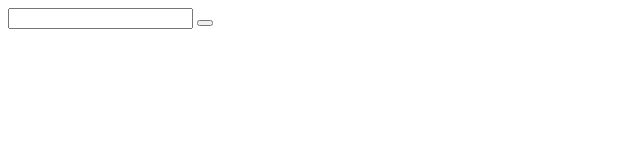
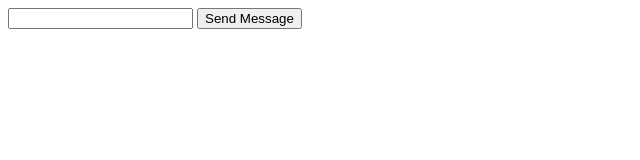
Before and after one commit to MadhusudanAnand/chat-app, a website: page index.html in a window 1280 px wide. Shown: the whole page, without its empty margins (0-640 px from the left). Drawn offline with Linux system fonts and the light colour scheme.

Commit message:
created scripts

```diff
--- a/index.html
+++ b/index.html
@@ -10,7 +10,7 @@
 		<div id="messageContainer"></div>
 		<form action="" id="sendContainer">
 			<input type="text" id="messageInput" />
-			<button id="sendButton"></button>
+			<button id="sendButton">Send Message</button>
 		</form>
 	</body>
 </html>
```
Also changed, not shown: package.json (added, +24 -0 lines), server.js (added), 2 other files.
